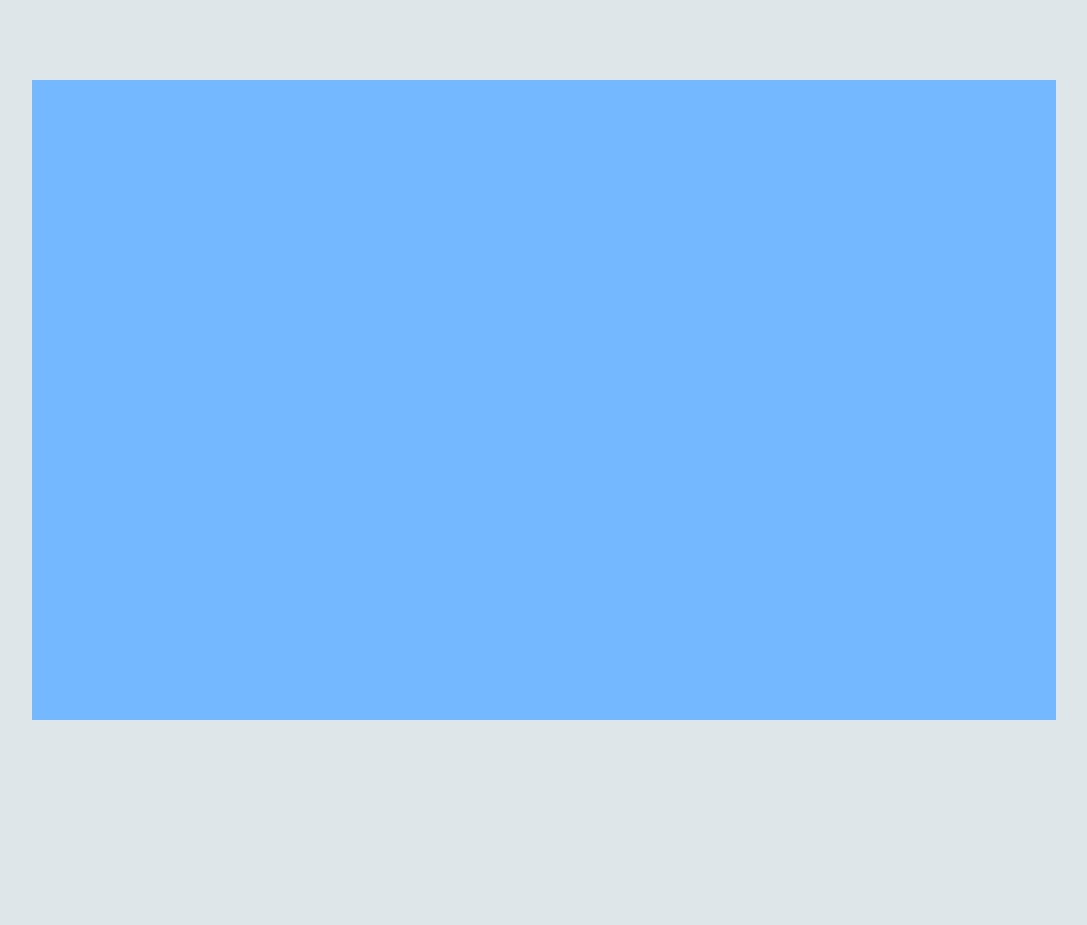
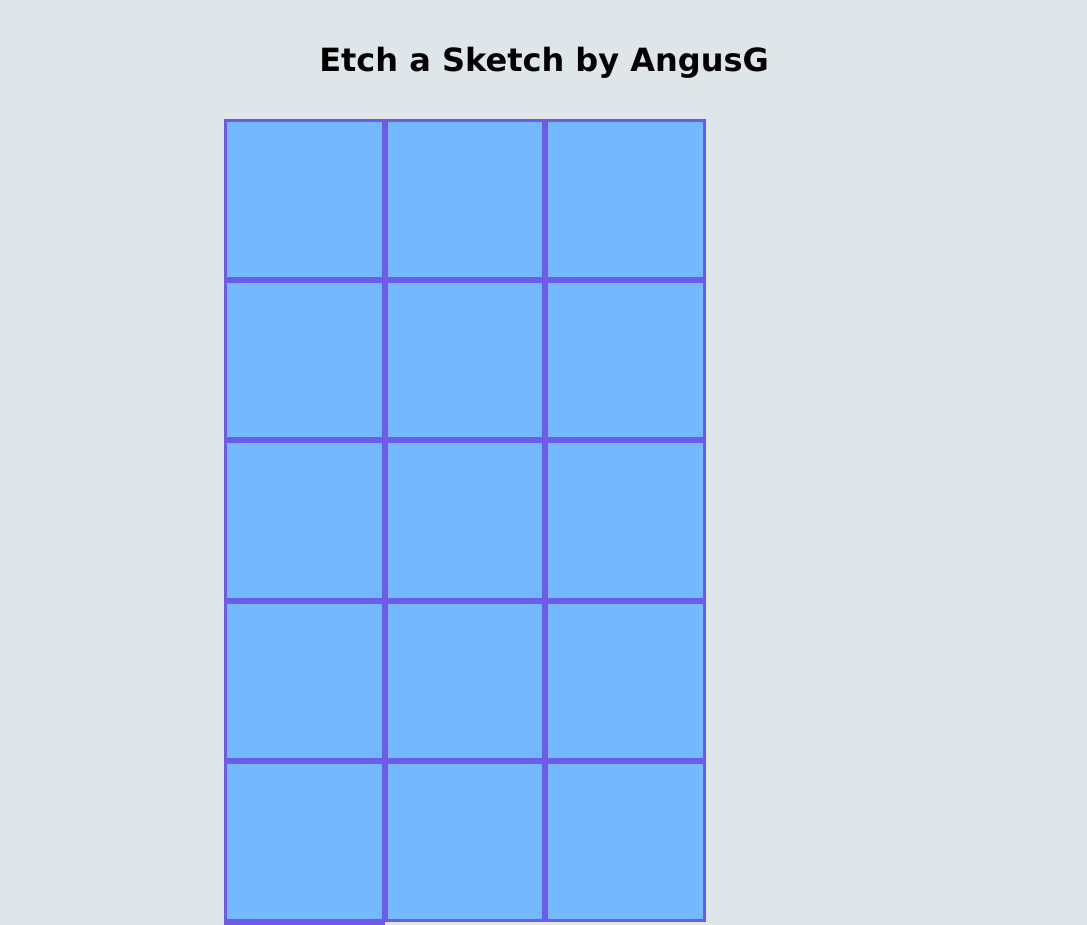
Before and after one commit to angusgee/etch-a-sketch, a plain HTML site: page index.html in a window 1280 px wide. Shown: the top 925 px of the page, without its empty margins (96-1183 px from the left). Before the commit the page ends 800 px from the top, so only its background shows below. Drawn offline with Linux system fonts and the light colour scheme.

Commit message:
feat: add logic to render squares in a grid
- todo: add user input and validation

```diff
--- a/index.html
+++ b/index.html
@@ -8,6 +8,7 @@
         <link rel="stylesheet" href="styles.css" />
     </head>
     <body>
+        <h1 class="main-heading">Etch a Sketch by AngusG</h1>
         <div id="container"></div>
     </body>
 </html>
--- a/script.js
+++ b/script.js
@@ -0,0 +1,15 @@
+const container = document.getElementById("container");
+const numSquares = 16;
+const squaresPerRow = Math.sqrt(numSquares);
+
+function createSquares(numSquares) {
+    for (let i = 0; i < numSquares; i++) {
+        const square = document.createElement("div");
+        square.classList.add("square");
+        square.style.minHeight = `calc(${100 / squaresPerRow}% - 5.5px)`;
+        square.style.minWidth = `calc(${100 / squaresPerRow}% - 5.5px)`;
+        container.appendChild(square);
+    }
+}
+
+createSquares(numSquares);
--- a/styles.css
+++ b/styles.css
@@ -9,9 +9,10 @@
     --clr-dark-gray: #636e72;
     --clr-black: #2d3436;
     --clr-purple: #6c5ce7;
-    --clr-blue: #a29bfe;
+    --clr-violet: #a29bfe;
     --clr-blue: #0984e3;
     --clr-light-blue: #74b9ff;
+    font-family: Verdana, Geneva, Tahoma, sans-serif;
 }
 
 body {
@@ -19,11 +20,25 @@ body {
     min-width: 100vh;
     min-height: 100vh;
     display: flex;
+    flex-direction: column;
 }
 
 #container {
-    background-color: var(--clr-light-blue);
-    width: 80vw;
+    background-color: var(--clr-light-gray);
+    width: 80vh;
     height: 80vh;
     margin: auto;
+    display: flex;
+    flex-wrap: wrap;
 }
+
+.square {
+    border: solid 3px var(--clr-purple);
+    background-color: var(--clr-light-blue);
+}
+
+h1 {
+    text-align: center;
+    margin: auto;
+    margin-bottom: 0;
+}
```
